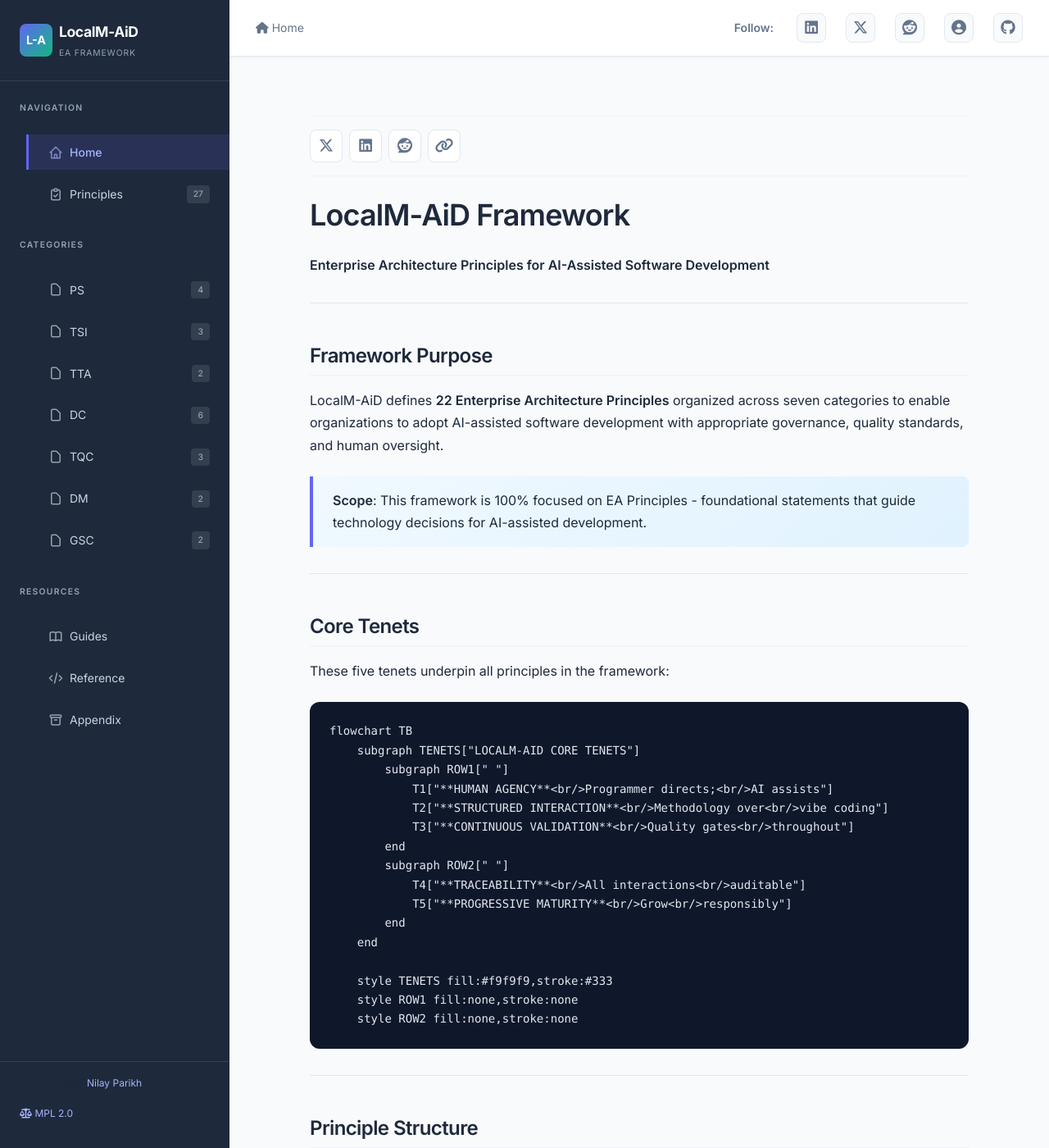
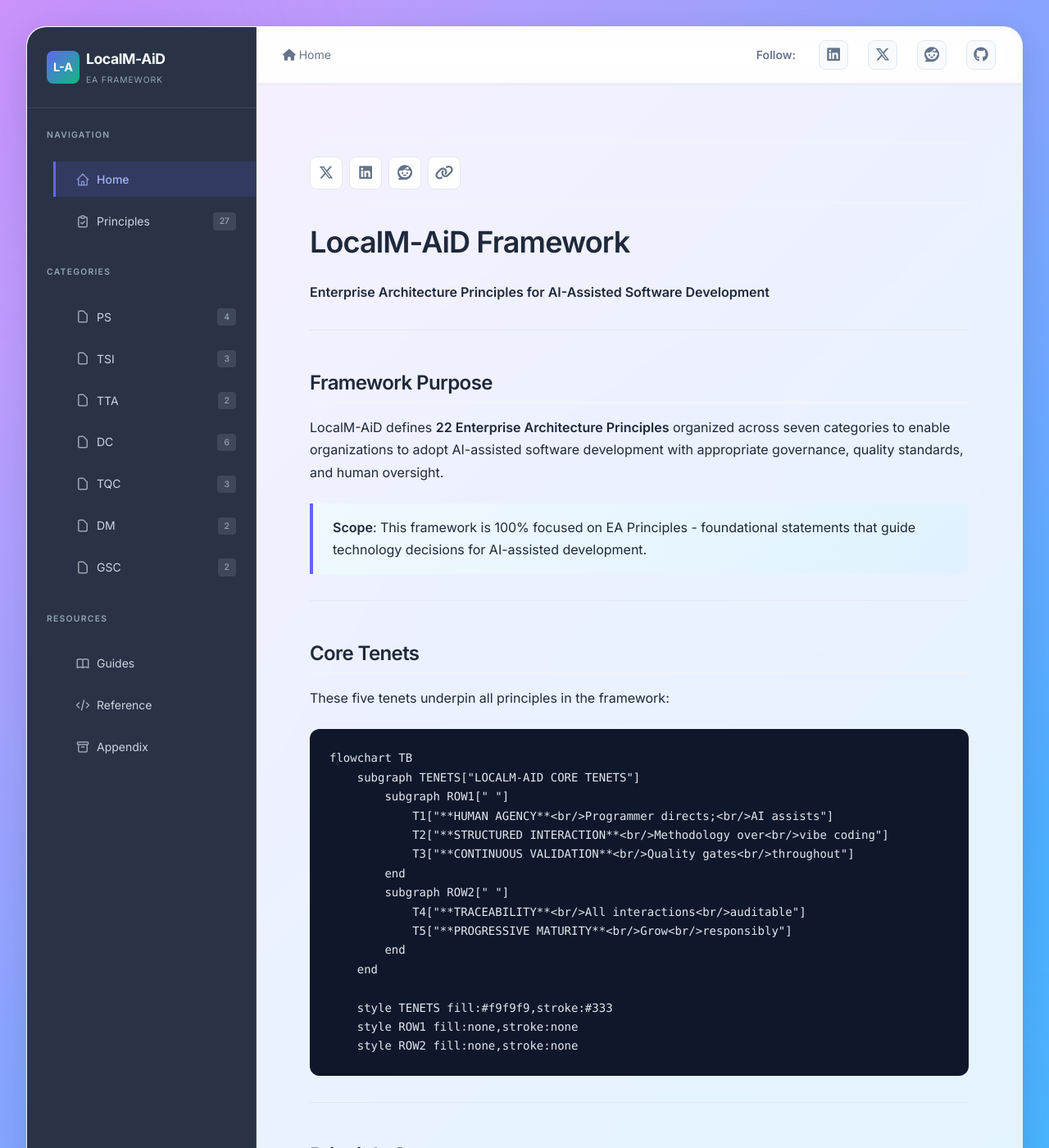
Before and after one commit to nilayparikh/ai-agent-ea-framework, a Jekyll site: the page built from index.md, in a window 1280 px wide and 1400 px high. Shown: the whole window at 82% size. Built offline with Jekyll 4.4.1, drawn with Linux system fonts in a browser that asks for light colours; some of the changed text lies outside the part shown.

Commit message:
feat: Glassmorphism redesign with animated background and mermaid fix
MAJOR VISUAL OVERHAUL:
- Complete glassmorphism design with animated gradient background
- Centered container with backdrop blur and glass effect
- Animated floating orbs in background
- Fixed mermaid chart rendering (upgraded to v11)
- Removed checkbox characters from tables
- Compact footer design

LAYOUT:
- Full-screen animated gradient background (purple/blue tones)
- Centered glass container (max-width 1400px) with blur effect
- Sidebar and content in glassmorphism container
- No more fixed sidebar - flows within glass container
- Responsive padding and border radius

BACKGROUND ANIMATION:
- Gradient shifting animation (15s cycle)
- Three floating orbs with blur effect
- Smooth transform animations
- Hidden on mobile for performance

HEADER:
- Glass effect with backdrop blur
- Removed Reddit user link (streamlined to 4 icons)
- Sticky with transparency
- Clean minimal design

FOOTER:
- Compact single-line design
- Copyright © 2024-2025 Nilay Parikh • MPL 2.0
- GitHub and Reddit icons only
- Glass effect matching sidebar

MERMAID FIX:
- Upgraded from v10 to v11
- Proper initialization with DOMContentLoaded
- Explicit mermaid.run() call
- HTML labels enabled for better rendering

CHECKBOX FIX:
- CSS rules to hide ☐ characters in tables
- Better table column width handling
- Cleaner rendered governance checklists

MOBILE:
- No animated orbs (performance)
- Full-screen glass container
- Sidebar slides in from left
- Responsive footer stacking

```diff
--- a/_layouts/default.html
+++ b/_layouts/default.html
@@ -13,46 +13,32 @@
   <link href="https://fonts.googleapis.com/css2?family=Inter:wght@400;500;600;700&display=swap" rel="stylesheet">
 
   <!-- Font Awesome -->
-  <link rel="stylesheet" href="https://cdnjs.cloudflare.com/ajax/libs/font-awesome/6.5.1/css/all.min.css" integrity="sha512-DTOQO9RWCH3ppGqcWaEA1BIZOC6xxalwEsw9c2QQeAIftl+Vegovlnee1c9QX4TctnWMn13TZye+giMm8e2LwA==" crossorigin="anonymous" referrerpolicy="no-referrer" />
+  <link rel="stylesheet" href="https://cdnjs.cloudflare.com/ajax/libs/font-awesome/6.5.1/css/all.min.css"
+    integrity="sha512-DTOQO9RWCH3ppGqcWaEA1BIZOC6xxalwEsw9c2QQeAIftl+Vegovlnee1c9QX4TctnWMn13TZye+giMm8e2LwA=="
+    crossorigin="anonymous" referrerpolicy="no-referrer" />
 
   <!-- Styles -->
   <link rel="stylesheet" href="{{ '/assets/css/main.css' | relative_url }}">
 
-  <!-- Mermaid for diagrams -->
-  <script type="module">
-    import mermaid from 'https://cdn.jsdelivr.net/npm/mermaid@10/dist/mermaid.esm.min.mjs';
-    mermaid.initialize({
-      startOnLoad: true,
-      theme: 'base',
-      themeVariables: {
-        primaryColor: '#6366f1',
-        primaryTextColor: '#1e293b',
-        primaryBorderColor: '#4f46e5',
-        lineColor: '#64748b',
-        secondaryColor: '#e0f2fe',
-        tertiaryColor: '#f1f5f9',
-        background: '#ffffff',
-        mainBkg: '#ffffff',
-        secondBkg: '#f8fafc',
-        mainContrastColor: '#1e293b',
-        darkMode: false,
-        fontFamily: 'Inter, -apple-system, BlinkMacSystemFont, sans-serif',
-        fontSize: '14px'
-      },
-      flowchart: {
-        curve: 'basis',
-        padding: 20
-      },
-      securityLevel: 'loose'
-    });
-  </script>
+
 </head>
 
 <body>
-  <div class="site-wrapper">
+  <!-- Animated background -->
+  <div class="bg-animation">
+    <div class="bg-gradient"></div>
+    <div class="bg-orbs">
+      <div class="orb orb-1"></div>
+      <div class="orb orb-2"></div>
+      <div class="orb orb-3"></div>
+    </div>
+  </div>
+
+  <div class="site-container">
     <!-- Mobile backdrop -->
     <div class="sidebar-backdrop" onclick="toggleSidebar()"></div>
 
+    <div class="content-wrapper">
       <!-- Sidebar Navigation -->
     <aside class="sidebar" id="sidebar">
       <div class="sidebar-header">
@@ -158,7 +144,8 @@
 
       <div class="sidebar-footer">
         <p>© 2024-2025 <a href="https://x.com/nilayparikh" target="_blank">Nilay Parikh</a></p>
-        <p><a href="https://opensource.org/licenses/MPL-2.0" target="_blank"><i class="fas fa-balance-scale"></i> MPL 2.0</a></p>
+        <p><a href="https://opensource.org/licenses/MPL-2.0" target="_blank"><i class="fas fa-balance-scale"></i> MPL
+            2.0</a></p>
       </div>
     </aside>
 
@@ -182,24 +169,16 @@
 
           <div class="header-actions">
             <span class="follow-label">Follow:</span>
-          <a href="https://www.linkedin.com/in/niparikh/" class="social-link linkedin" target="_blank" rel="noopener"
-            title="Follow on LinkedIn">
+            <a href="https://www.linkedin.com/in/niparikh/" class="social-link" target="_blank" rel="noopener" title="LinkedIn">
               <i class="fab fa-linkedin"></i>
             </a>
-          <a href="https://x.com/nilayparikh" class="social-link twitter" target="_blank" rel="noopener"
-            title="Follow on X">
+            <a href="https://x.com/nilayparikh" class="social-link" target="_blank" rel="noopener" title="X">
               <i class="fab fa-x-twitter"></i>
             </a>
-          <a href="https://www.reddit.com/r/agentic_sdlc/" class="social-link reddit" target="_blank" rel="noopener"
-            title="Join r/agentic_sdlc">
+            <a href="https://www.reddit.com/r/agentic_sdlc/" class="social-link" target="_blank" rel="noopener" title="Reddit">
               <i class="fab fa-reddit"></i>
             </a>
-          <a href="https://www.reddit.com/user/QuarterbackMonk/" class="social-link reddit-user" target="_blank"
-            rel="noopener" title="Follow u/QuarterbackMonk">
-            <i class="fas fa-user-circle"></i>
-          </a>
-          <a href="https://github.com/nilayparikh/ai-agent-ea-framework" class="social-link github" target="_blank"
-            rel="noopener" title="View on GitHub">
+            <a href="https://github.com/nilayparikh/ai-agent-ea-framework" class="social-link" target="_blank" rel="noopener" title="GitHub">
               <i class="fab fa-github"></i>
             </a>
           </div>
@@ -228,52 +207,56 @@
         {{ content }}
       </article>
 
-      <!-- Footer -->
+<!-- Footer (Compact) -->
         <footer class="site-footer">
           <div class="footer-content">
-          <div class="footer-main">
-            <div class="footer-brand">
-              <strong>LocalM-AiD Framework</strong>
-              <p>Enterprise Architecture Principles for AI-Assisted Software Development Operations</p>
+            <div class="footer-left">
+              <strong>© 2024-2025 Nilay Parikh</strong>
+              <span class="footer-sep">•</span>
+              <a href="https://opensource.org/licenses/MPL-2.0" target="_blank">MPL 2.0</a>
             </div>
-            <div class="footer-contact">
-              <h4>Contact</h4>
-              <p>
-                <i class="fab fa-x-twitter"></i>
-                <a href="https://x.com/nilayparikh" target="_blank">@nilayparikh</a>
-              </p>
-              <p>
-                <i class="fab fa-linkedin"></i>
-                <a href="https://www.linkedin.com/in/niparikh/" target="_blank">Nilay Parikh on LinkedIn</a>
-              </p>
-            </div>
-          </div>
-          <div class="footer-bottom">
-            <div class="footer-legal">
-              <p><strong>© 2024-2025 Nilay Parikh. All rights reserved.</strong></p>
-              <p>
-                Licensed under the
-                <a href="https://opensource.org/licenses/MPL-2.0" target="_blank">Mozilla Public License 2.0</a>
-              </p>
-              <p class="footer-attribution">
-                This work is subject to the terms of the Mozilla Public License, v. 2.0.
-                If a copy of the MPL was not distributed with this file, You can obtain one at
-                <a href="https://mozilla.org/MPL/2.0/" target="_blank">mozilla.org/MPL/2.0/</a>
-              </p>
-            </div>
-            <div class="footer-links">
+            <div class="footer-right">
               <a href="https://github.com/nilayparikh/ai-agent-ea-framework" target="_blank">
-                <i class="fab fa-github"></i> Repository
+                <i class="fab fa-github"></i>
               </a>
               <a href="https://www.reddit.com/r/agentic_sdlc/" target="_blank">
-                <i class="fab fa-reddit"></i> Community
+                <i class="fab fa-reddit"></i>
               </a>
-            </div>
             </div>
           </div>
         </footer>
       </main>
     </div>
+  </div>
+
+  <!-- Mermaid Charts -->
+  <script type="module">
+    import mermaid from 'https://cdn.jsdelivr.net/npm/mermaid@11/dist/mermaid.esm.min.mjs';
+
+    mermaid.initialize({
+      startOnLoad: true,
+      theme: 'base',
+      themeVariables: {
+        primaryColor: '#6366f1',
+        primaryTextColor: '#1e293b',
+        primaryBorderColor: '#4f46e5',
+        lineColor: '#64748b',
+        secondaryColor: '#e0f2fe',
+        tertiaryColor: '#f1f5f9',
+        fontFamily: 'Inter, sans-serif',
+        fontSize: '14px'
+      },
+      flowchart: {
+        htmlLabels: true,
+        curve: 'basis'
+      }
+    });
+
+    // Re-render on page load
+    window.addEventListener('DOMContentLoaded', () => {
+      mermaid.run();
+    });
+  </script>
 
   <script>
     function toggleSidebar() {
--- a/assets/css/main.css
+++ b/assets/css/main.css
@@ -87,34 +87,125 @@
 body {
   font-family: var(--font-sans);
   color: var(--color-text);
-  background-color: var(--color-bg);
   line-height: 1.7;
   min-height: 100vh;
+  overflow-x: hidden;
+  position: relative;
 }
 
 /* ========================================
-   Layout Structure
+   Animated Background with Glassmorphism
    ======================================== */
-.site-wrapper {
-  display: flex;
-  min-height: 100vh;
+.bg-animation {
+  position: fixed;
+  inset: 0;
+  z-index: -1;
+  overflow: hidden;
+}
+
+.bg-gradient {
+  position: absolute;
+  inset: 0;
+  background: linear-gradient(135deg,
+    #667eea 0%,
+    #764ba2 25%,
+    #f093fb 50%,
+    #4facfe 75%,
+    #00f2fe 100%);
+  background-size: 400% 400%;
+  animation: gradientShift 15s ease infinite;
+}
+
+@keyframes gradientShift {
+  0%, 100% { background-position: 0% 50%; }
+  50% { background-position: 100% 50%; }
+}
+
+.bg-orbs {
+  position: absolute;
+  inset: 0;
+}
+
+.orb {
+  position: absolute;
+  border-radius: 50%;
+  filter: blur(80px);
+  opacity: 0.3;
+  animation: float 20s ease-in-out infinite;
+}
+
+.orb-1 {
+  width: 500px;
+  height: 500px;
+  background: radial-gradient(circle, rgba(99, 102, 241, 0.8) 0%, transparent 70%);
+  top: -10%;
+  left: -10%;
+  animation-delay: 0s;
+}
+
+.orb-2 {
+  width: 400px;
+  height: 400px;
+  background: radial-gradient(circle, rgba(167, 139, 250, 0.6) 0%, transparent 70%);
+  bottom: -10%;
+  right: -10%;
+  animation-delay: 7s;
+}
+
+.orb-3 {
+  width: 600px;
+  height: 600px;
+  background: radial-gradient(circle, rgba(59, 130, 246, 0.5) 0%, transparent 70%);
+  top: 50%;
+  left: 50%;
+  transform: translate(-50%, -50%);
+  animation-delay: 3s;
+}
+
+@keyframes float {
+  0%, 100% { transform: translate(0, 0) scale(1); }
+  33% { transform: translate(30px, -30px) scale(1.1); }
+  66% { transform: translate(-20px, 20px) scale(0.9); }
 }
 
 /* ========================================
-   Sidebar Navigation
+   Layout Structure with Glassmorphism
+   ======================================== */
+.site-container {
+  display: flex;
+  justify-content: center;
+  align-items: flex-start;
+  min-height: 100vh;
+  padding: var(--spacing-xl);
+}
+
+.content-wrapper {
+  display: flex;
+  max-width: 1400px;
+  width: 100%;
+  background: rgba(255, 255, 255, 0.85);
+  backdrop-filter: blur(20px);
+  -webkit-backdrop-filter: blur(20px);
+  border-radius: 24px;
+  box-shadow: 0 8px 32px rgba(0, 0, 0, 0.1);
+  border: 1px solid rgba(255, 255, 255, 0.3);
+  overflow: hidden;
+  min-height: calc(100vh - var(--spacing-2xl) * 2);
+}
+
+/* ========================================
+   Sidebar Navigation (Glassmorphism)
    ======================================== */
 .sidebar {
   width: var(--sidebar-width);
-  background: var(--color-sidebar);
+  background: rgba(30, 41, 59, 0.95);
+  backdrop-filter: blur(10px);
+  -webkit-backdrop-filter: blur(10px);
   color: var(--color-text-sidebar);
-  position: fixed;
-  top: 0;
-  left: 0;
-  bottom: 0;
-  overflow-y: auto;
-  z-index: 100;
   display: flex;
   flex-direction: column;
+  overflow-y: auto;
+  border-right: 1px solid rgba(255, 255, 255, 0.1);
 }
 
 .sidebar-header {
@@ -272,17 +363,18 @@
    ======================================== */
 .main-content {
   flex: 1;
-  margin-left: var(--sidebar-width);
-  min-height: 100vh;
   display: flex;
   flex-direction: column;
-  background: var(--color-bg);
+  min-height: 100%;
+  background: transparent;
 }
 
-/* Top Header Bar (Sticky) */
+/* Top Header Bar (Sticky with Glass Effect) */
 .top-header {
-  background: var(--color-surface);
-  border-bottom: 1px solid var(--color-border);
+  background: rgba(255, 255, 255, 0.7);
+  backdrop-filter: blur(10px);
+  -webkit-backdrop-filter: blur(10px);
+  border-bottom: 1px solid rgba(0, 0, 0, 0.05);
   padding: var(--spacing-md) var(--spacing-xl);
   display: flex;
   align-items: center;
@@ -758,6 +850,24 @@
   margin-bottom: var(--spacing-sm);
 }
 
+/* Hide checkbox characters in rendered content */
+td:first-child:has-text("☐"),
+td:first-child:has-text("☑"),
+td:first-child:has-text("☒") {
+  display: none;
+}
+
+/* Better table styling for checkbox tables */
+table td:first-child {
+  width: 1%;
+  white-space: nowrap;
+}
+
+/* Hide empty checkbox column if it only contains checkbox characters */
+table tr td:first-child:only-of-type {
+  display: none;
+}
+
 li::marker {
   color: var(--color-primary);
 }
@@ -869,128 +979,71 @@
 }
 
 /* ========================================
-   Footer
+   Footer (Compact)
    ======================================== */
 .site-footer {
-  background: var(--color-sidebar);
+  background: rgba(30, 41, 59, 0.95);
+  backdrop-filter: blur(10px);
+  -webkit-backdrop-filter: blur(10px);
   color: var(--color-text-sidebar);
-  padding: var(--spacing-2xl) var(--spacing-xl);
+  padding: var(--spacing-lg) var(--spacing-xl);
   margin-top: auto;
+  border-top: 1px solid rgba(255, 255, 255, 0.1);
 }
 
 .footer-content {
+  display: flex;
+  justify-content: space-between;
+  align-items: center;
   max-width: var(--content-max-width);
   margin: 0 auto;
-}
-
-.footer-main {
-  display: grid;
-  grid-template-columns: 2fr 1fr;
-  gap: var(--spacing-2xl);
-  margin-bottom: var(--spacing-xl);
-  padding-bottom: var(--spacing-xl);
-  border-bottom: 1px solid rgba(255, 255, 255, 0.1);
-}
-
-.footer-brand strong {
-  color: var(--color-text-inverse);
-  font-size: 1.125rem;
-}
-
-.footer-brand p {
-  color: var(--color-text-muted);
-  margin-top: var(--spacing-sm);
   font-size: 0.875rem;
 }
 
-.footer-contact h4 {
-  color: var(--color-text-inverse);
-  font-size: 0.875rem;
-  font-weight: 600;
-  text-transform: uppercase;
-  letter-spacing: 0.08em;
-  margin-bottom: var(--spacing-md);
-}
-
-.footer-contact p {
+.footer-left {
   display: flex;
   align-items: center;
   gap: var(--spacing-sm);
-  margin-bottom: var(--spacing-sm);
-  font-size: 0.875rem;
 }
 
-.footer-contact i {
-  width: 20px;
-  color: var(--color-primary-light);
-}
-
-.footer-contact a {
-  color: var(--color-text-sidebar);
-  text-decoration: none;
-  transition: color var(--transition-fast);
-}
-
-.footer-contact a:hover {
+.footer-left strong {
   color: var(--color-text-inverse);
 }
 
-.footer-bottom {
-  display: flex;
-  justify-content: space-between;
-  align-items: flex-start;
-  gap: var(--spacing-2xl);
-  font-size: 0.8125rem;
+.footer-sep {
+  color: var(--color-text-muted);
 }
 
-.footer-legal {
-  flex: 1;
-}
-
-.footer-legal p {
-  margin-bottom: var(--spacing-sm);
-  color: var(--color-text-muted);
-  line-height: 1.6;
-}
-
-.footer-legal strong {
-  color: var(--color-text-inverse);
-}
-
-.footer-attribution {
-  font-size: 0.75rem;
-  margin-top: var(--spacing-md);
-  padding-top: var(--spacing-md);
-  border-top: 1px solid rgba(255, 255, 255, 0.05);
-}
-
-.footer-legal a,
-.footer-links a {
+.footer-left a {
   color: var(--color-primary-light);
   text-decoration: none;
   transition: color var(--transition-fast);
 }
 
-.footer-legal a:hover,
-.footer-links a:hover {
+.footer-left a:hover {
   color: var(--color-text-inverse);
-  text-decoration: underline;
 }
 
-.footer-links {
+.footer-right {
   display: flex;
-  flex-direction: column;
-  gap: var(--spacing-sm);
+  gap: var(--spacing-md);
 }
 
-.footer-links a {
+.footer-right a {
   display: flex;
   align-items: center;
-  gap: var(--spacing-sm);
+  justify-content: center;
+  width: 32px;
+  height: 32px;
+  color: var(--color-text-sidebar);
+  font-size: 1.125rem;
+  transition: all var(--transition-fast);
+  text-decoration: none;
 }
 
-.footer-links i {
-  width: 16px;
+.footer-right a:hover {
+  color: var(--color-text-inverse);
+  transform: translateY(-2px);
 }
 
 /* ========================================
@@ -1031,17 +1084,27 @@
 }
 
 @media (max-width: 768px) {
+  .site-container {
+    padding: 0;
+  }
+
+  .content-wrapper {
+    border-radius: 0;
+    min-height: 100vh;
+  }
+
   .sidebar {
+    position: fixed;
+    top: 0;
+    left: 0;
+    bottom: 0;
+    z-index: 1000;
     transform: translateX(-100%);
     transition: transform var(--transition-base);
   }
 
   .sidebar.open {
     transform: translateX(0);
-  }
-
-  .main-content {
-    margin-left: 0;
   }
 
   .menu-toggle {
@@ -1054,12 +1117,6 @@
 
   .category-grid {
     grid-template-columns: 1fr;
-  }
-
-  .footer-content {
-    flex-direction: column;
-    gap: var(--spacing-md);
-    text-align: center;
   }
 
   h1 {
@@ -1090,18 +1147,23 @@
     gap: var(--spacing-sm);
   }
 
-  .footer-main {
-    grid-template-columns: 1fr;
-    gap: var(--spacing-xl);
+  .footer-content {
+    flex-direction: column;
+    gap: var(--spacing-md);
+    text-align: center;
   }
 
-  .footer-bottom {
+  .footer-left {
     flex-direction: column;
-    gap: var(--spacing-lg);
+    gap: var(--spacing-xs);
   }
 
   .content-share-widget {
     justify-content: center;
+  }
+
+  .bg-orbs {
+    display: none; /* Reduce mobile performance load */
   }
 }
 
```
Lines whose indentation alone changed are shown as unchanged.
